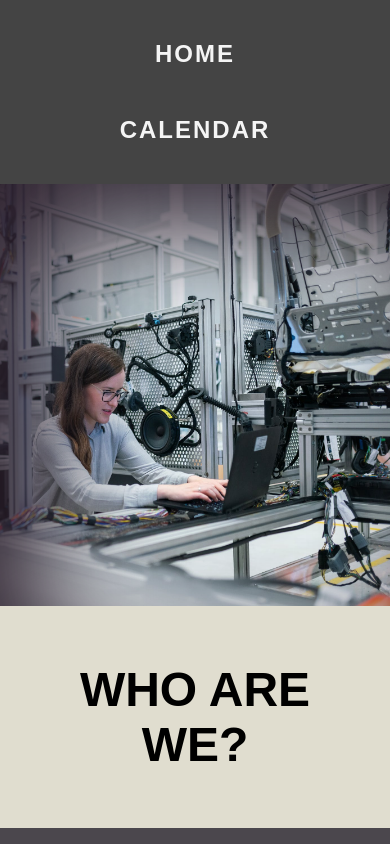
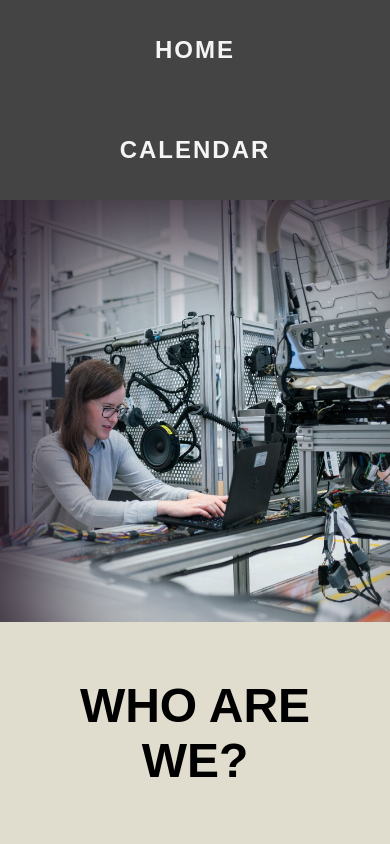
Before and after one commit to TheaEH/Oblig4, a plain HTML site: page index.html in a window 390 px wide. Shown: the top 844 px of the page. Drawn offline with Linux system fonts and the light colour scheme.

Commit message:
button size

```diff
--- a/css/navbar.css
+++ b/css/navbar.css
@@ -12,13 +12,14 @@ nav {
     display: grid;
     grid-template-columns: repeat(2, auto);
     background-color: rgb(68, 68, 68);
-    padding: 1em 0;
+    padding: 0;
+    height: 100%;
 }
 
 nav a {
     text-decoration: none;
     color: whitesmoke;
-    padding: 1em 0 1em 0;
+    padding: 1.5em 0;
     letter-spacing: 2px;
     width: 50%;
     text-transform: uppercase;
@@ -54,7 +55,10 @@ footer div {
 }
 
 @media screen and (max-width: 500px) {
-    nav {grid-template-columns: repeat(1, auto);}
+    nav {
+        grid-template-columns: repeat(1, auto);
+        padding: 0;
+    }
     nav a{width: 100%;}
     .left {margin: auto; text-align: center;}
     .right {margin: auto; text-align: center;}
```
